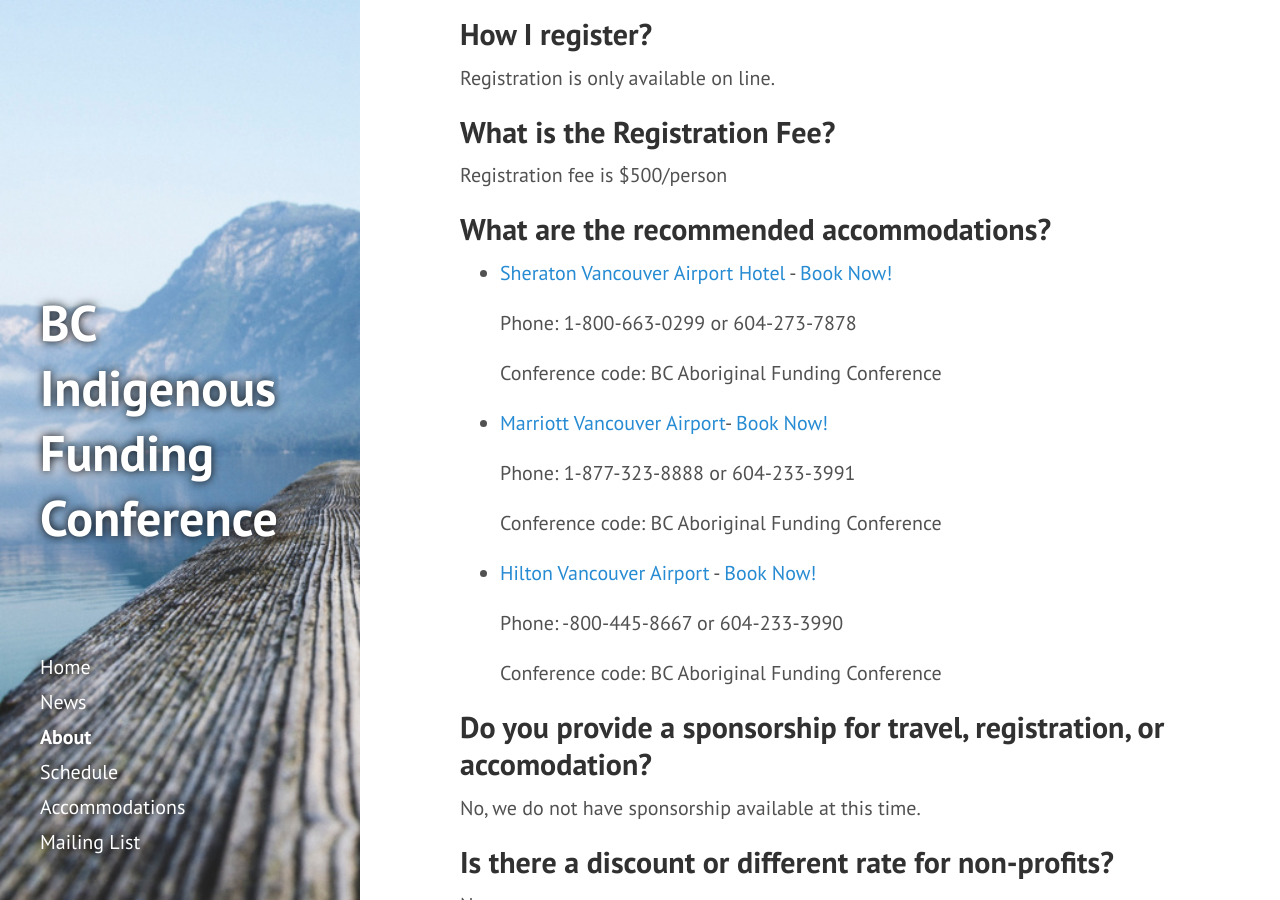
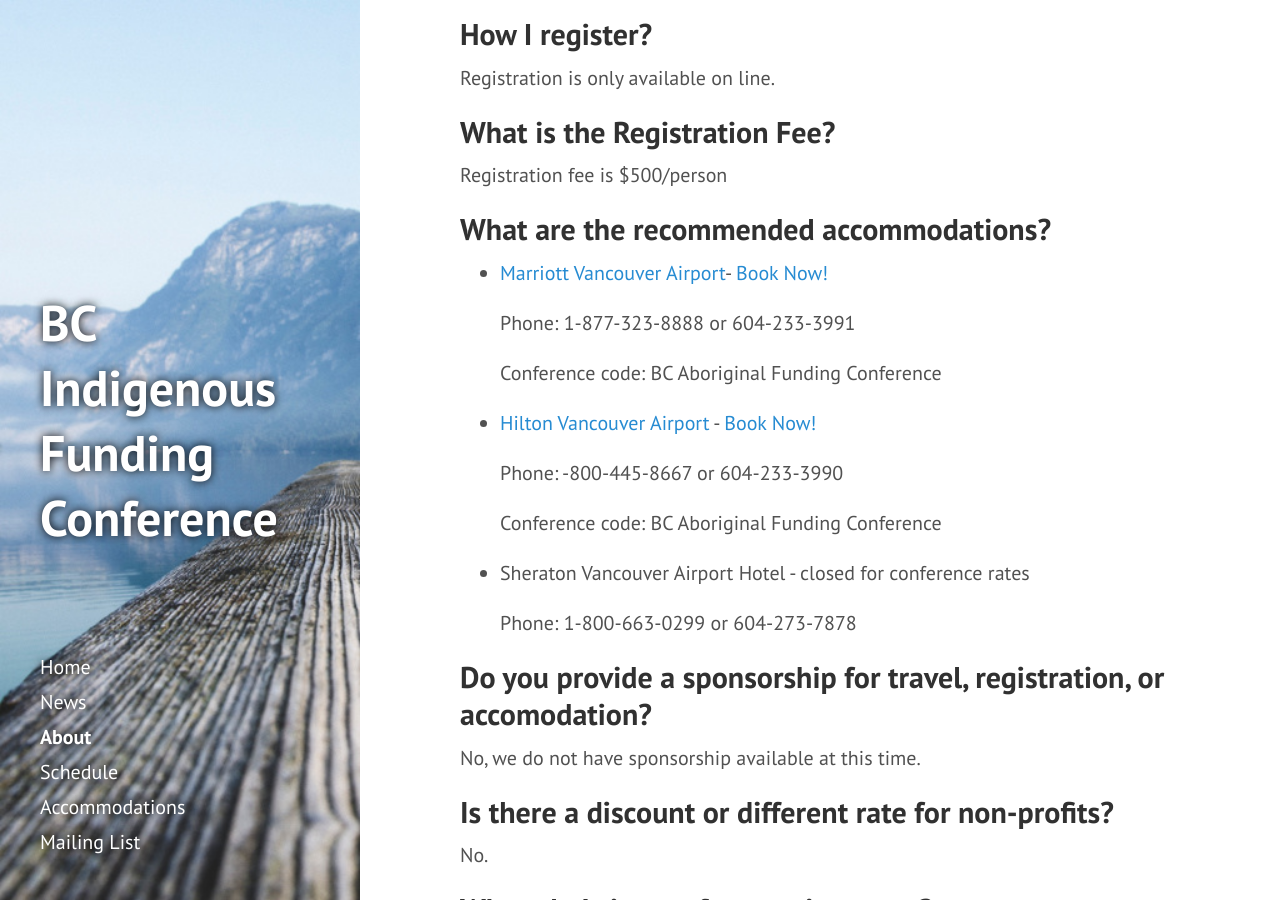
Before and after one commit to BCAAFC/funding-conference-2016, a Jekyll site: the page built from about.md, in a window 1280 px wide and 900 px high, scrolled down 1933 px. Built offline with Jekyll 4.4.1, drawn with Linux system fonts in a browser that asks for light colours; nearby versions of some CDN libraries; Markdown is read by kramdown in place of the engine named in the settings.

Commit message:
closed sheraton conference rates

```diff
--- a/about.md
+++ b/about.md
@@ -60,12 +60,6 @@ Registration fee is $500/person
 
 ## What are the recommended accommodations?
 
-* [Sheraton Vancouver Airport Hotel](http://www.sheratonvancouverairport.com/) - [Book Now!](https://www.starwoodmeeting.com/events/start.action?id=1606094778&key=91927AC)
-
-  Phone: 1-800-663-0299 or 604-273-7878
-
-  Conference code: BC Aboriginal Funding Conference
-
 * [Marriott Vancouver Airport](http://www.marriott.com/hotels/travel/yvrsa-vancouver-airport-marriott-hotel/)- [Book Now!](http://cwp.marriott.com/yvrsa/bcafcsep2016/)
 
   Phone: 1-877-323-8888 or 604-233-3991
@@ -77,6 +71,10 @@ Registration fee is $500/person
   Phone: -800-445-8667 or 604-233-3990
 
   Conference code: BC Aboriginal Funding Conference
+
+* Sheraton Vancouver Airport Hotel - closed for conference rates
+
+  Phone: 1-800-663-0299 or 604-273-7878
 
 ## Do you provide a sponsorship for travel, registration, or accomodation?
 
```
